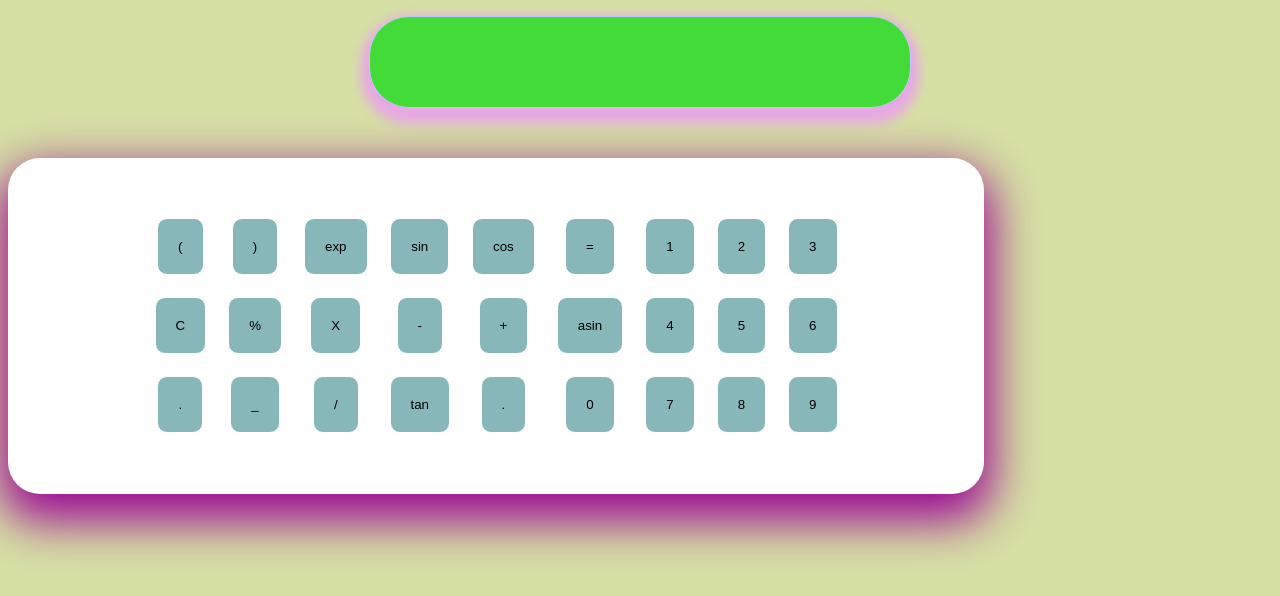
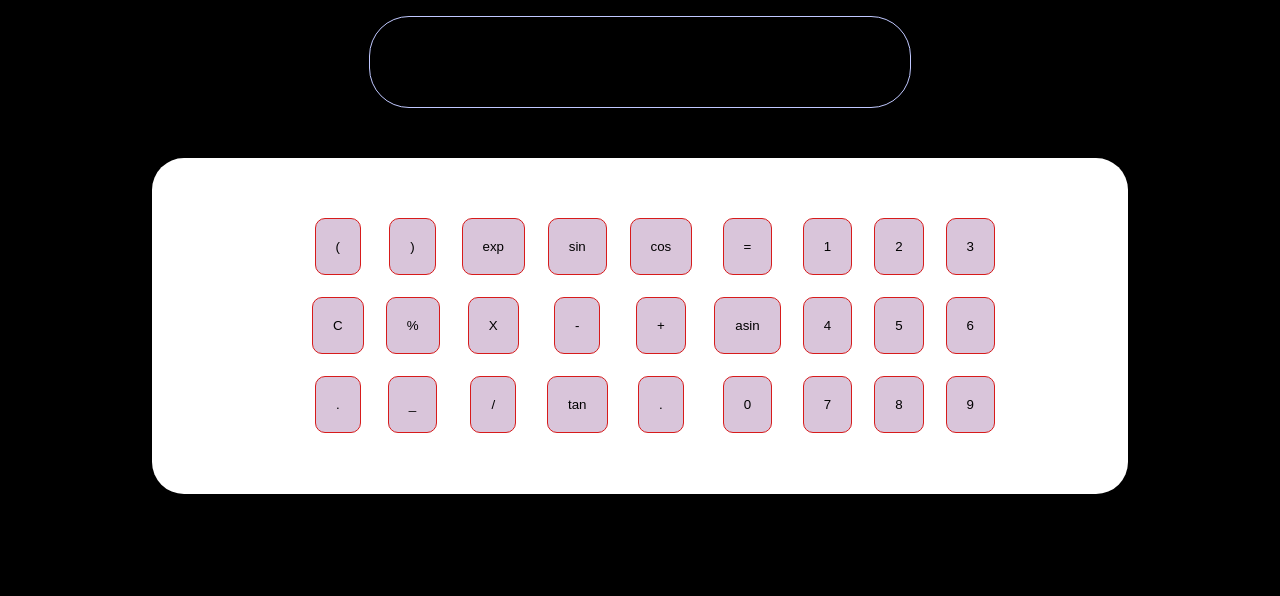
Before and after one commit to Parwez0786/Parwez0786.github.io, a plain HTML site: page index.html in a window 1280 px wide. Drawn offline with Linux system fonts and the light colour scheme.

Commit message:
Update index.css

```diff
--- a/index.css
+++ b/index.css
@@ -1,5 +1,5 @@
 body{
-  background-color: rgb(214, 224, 164);
+  background-color: rgb(0, 0, 0);
 }
 #table button{
   cursor: pointer;
@@ -16,12 +16,12 @@ body{
 
 #container input {
 
-  background-color:rgb(67, 219, 56);
+  background-color:rgb(0, 0, 0);
 width: 500px;
   padding: 20px;
 margin-bottom: 50px;
 height: 50px;
- box-shadow: 0 0.5rem 0.7rem 0.5rem rgb(232, 167, 229);
+ /* box-shadow: 0 0.5rem 0.7rem 0.5rem rgb(232, 167, 229); */
   border-radius: 40px;
   border: 1px solid rgb(192, 200, 255);
 
@@ -31,14 +31,14 @@ font-family: 'Lucida Sans', 'Lucida Sans Regular', 'Lucida Grande', 'Lucida Sans
   text-decoration: solid;
 }
 #container input:hover {
-  background-color:rgb(152, 233, 251);
+  background-color:rgb(189, 200, 202);
 
 
 }
 #table{
 
 
-  margin: auto;
+margin-left: 100px;
 }
 
 #container #table tr td{
@@ -52,8 +52,8 @@ font-family: 'Lucida Sans', 'Lucida Sans Regular', 'Lucida Grande', 'Lucida Sans
 #container #table tr td button{
   padding:20px;
   border-radius: 10px;
-  background-color: rgb(136, 183, 186);
-  border: 1px solid white;
+  background-color: rgb(217, 197, 218);
+  border: 1px solid rgb(215, 27, 27);
 
 /* box-shadow: 0 0.5rem 0.7rem 0.5rem rgb(239, 100, 229); */
 
@@ -72,12 +72,12 @@ box-shadow: 0 0.5rem 0.4rem 0.1rem rgb(231, 23, 182);
 
 
 #parwez{
-
+margin: auto;
  width:55rem;
     height:15rem;
     background-color:white;
     border-radius: 2rem;
-    box-shadow: 0 1.2rem 3rem 0.5rem rgb(155, 8, 147);
+    /* box-shadow: 0 1.2rem 3rem 0.5rem rgb(155, 8, 147); */
     padding: 3rem;
     text-align: center;
 
```
